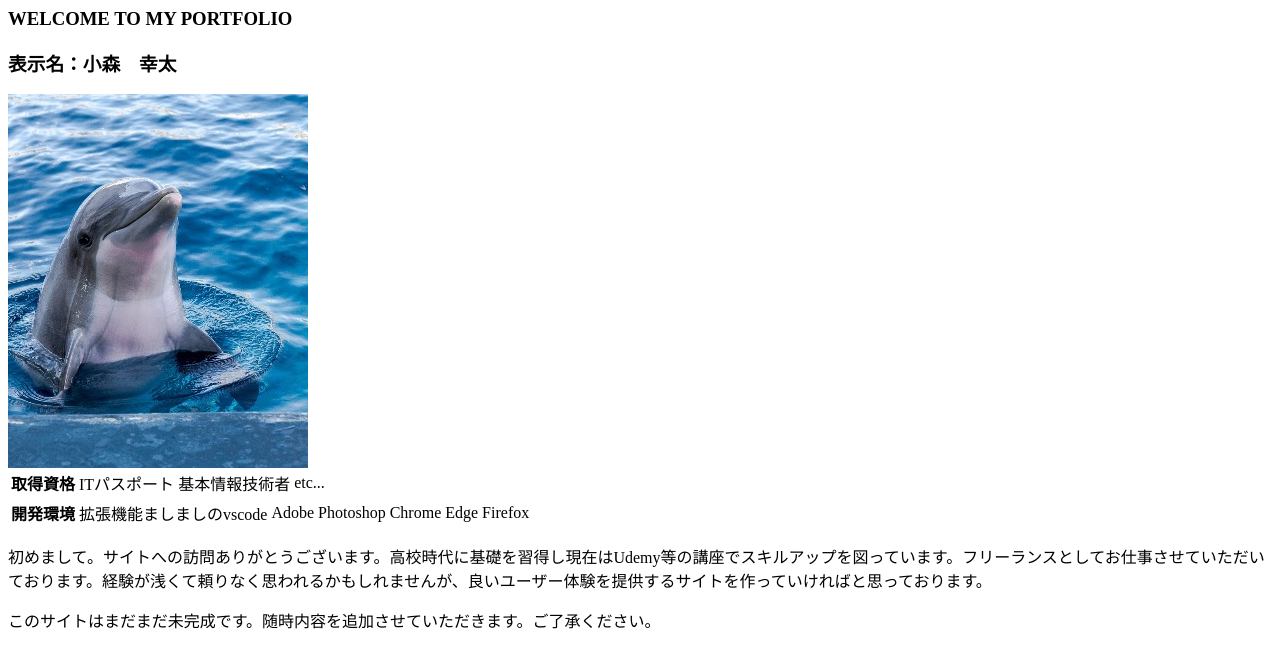
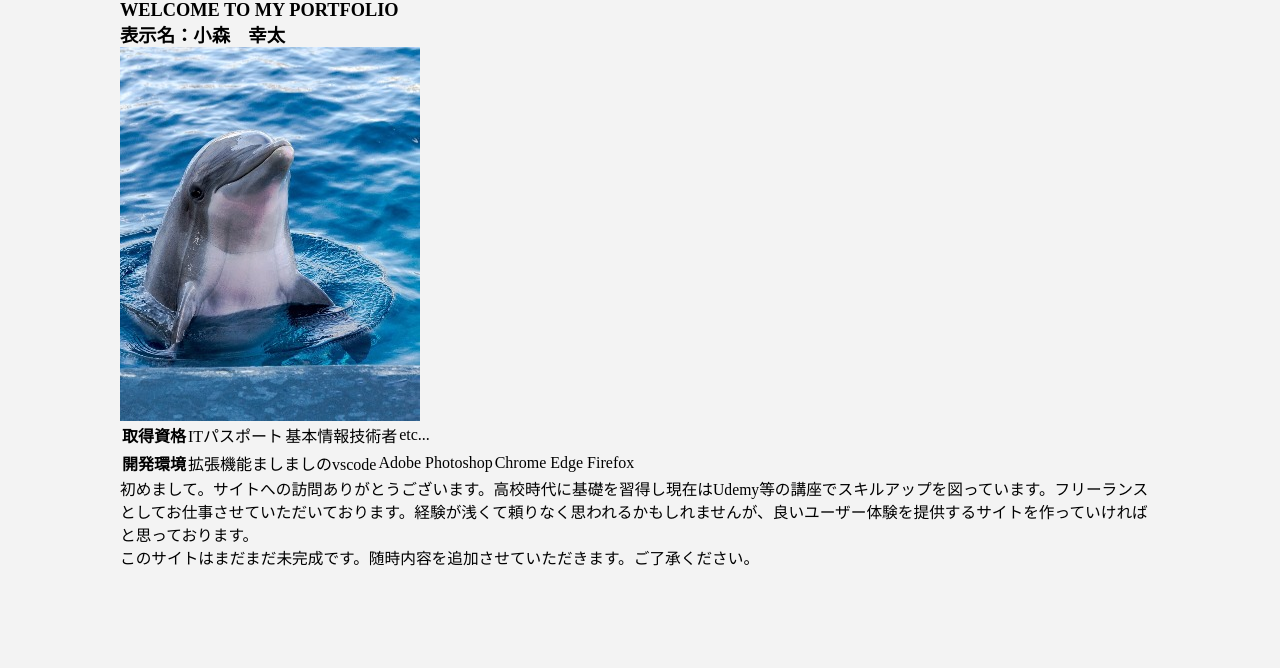
Before and after one commit to ibuki39/Myportfolio, a plain HTML site: page index.html in a window 1280 px wide. Drawn offline with Linux system fonts and the light colour scheme.

Commit message:
css適用

```diff
--- a/index.html
+++ b/index.html
@@ -2,9 +2,11 @@
     <head>
         <meta http-equiv="Content-Type" content="text/html;charset=UTF-8">
         <meta http-equiv="X-UA-Compatible" content="ie=edge">
+        <link rel="stylesheet" href="style.css">
 
         <title>myportfolio</title>
     </head>
+    <div class="page">
     <body>
         <h3>WELCOME TO MY PORTFOLIO</h3>
         <h3>表示名：小森　幸太</h3>
@@ -28,4 +30,5 @@
             このサイトはまだまだ未完成です。随時内容を追加させていただきます。ご了承ください。
         </p>
     </body>
+    </div>
 </html>
--- /dev/null
+++ b/style.css
@@ -0,0 +1,16 @@
+@charset "UTF-8";
+*{
+    margin: 0;
+    padding: 0;
+}
+
+.page {
+    width: 1040;
+    margin: 0 auto;
+}
+
+body {
+    background-color: #f3f3f3;
+    font-size: 98%;
+
+}
```
